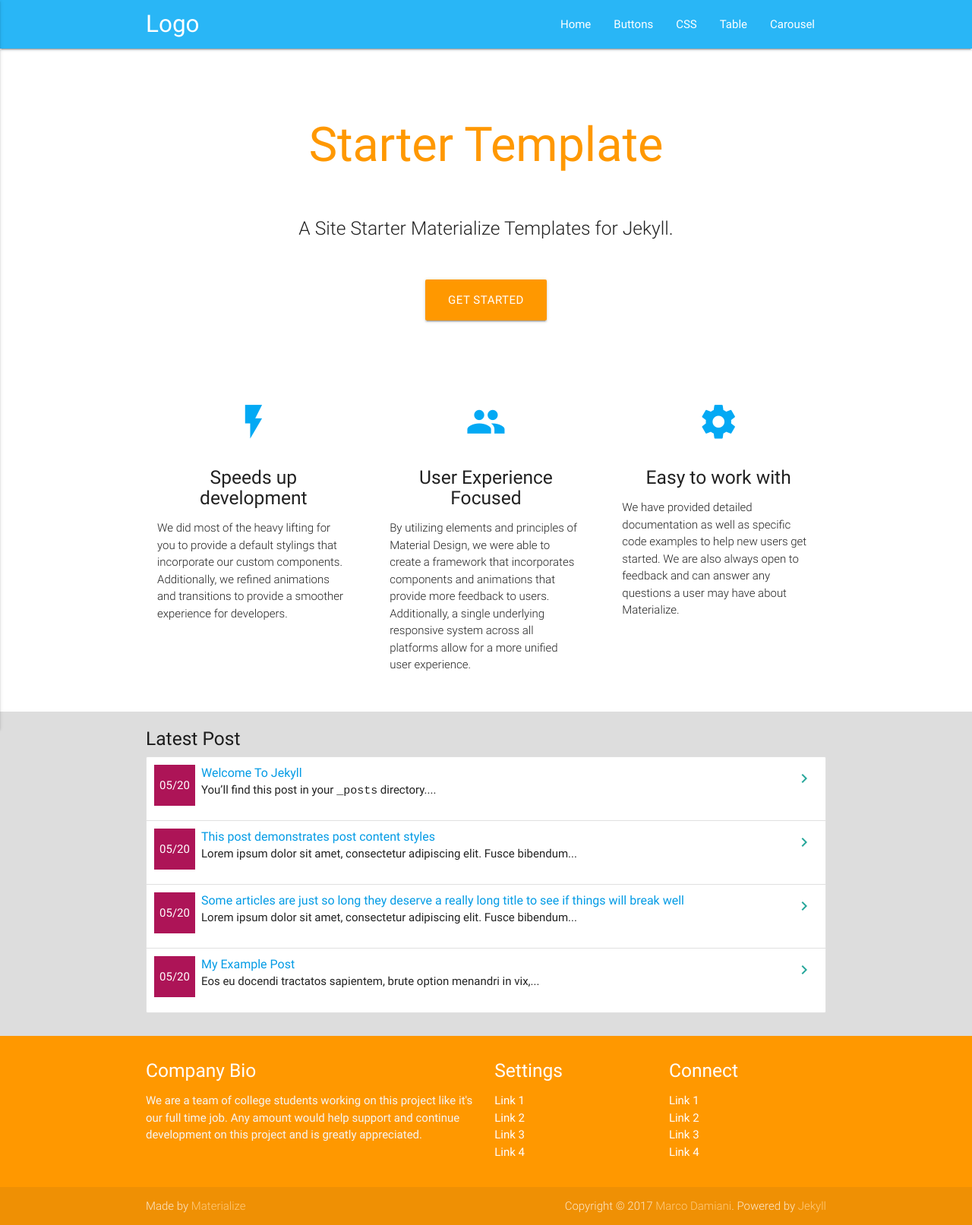
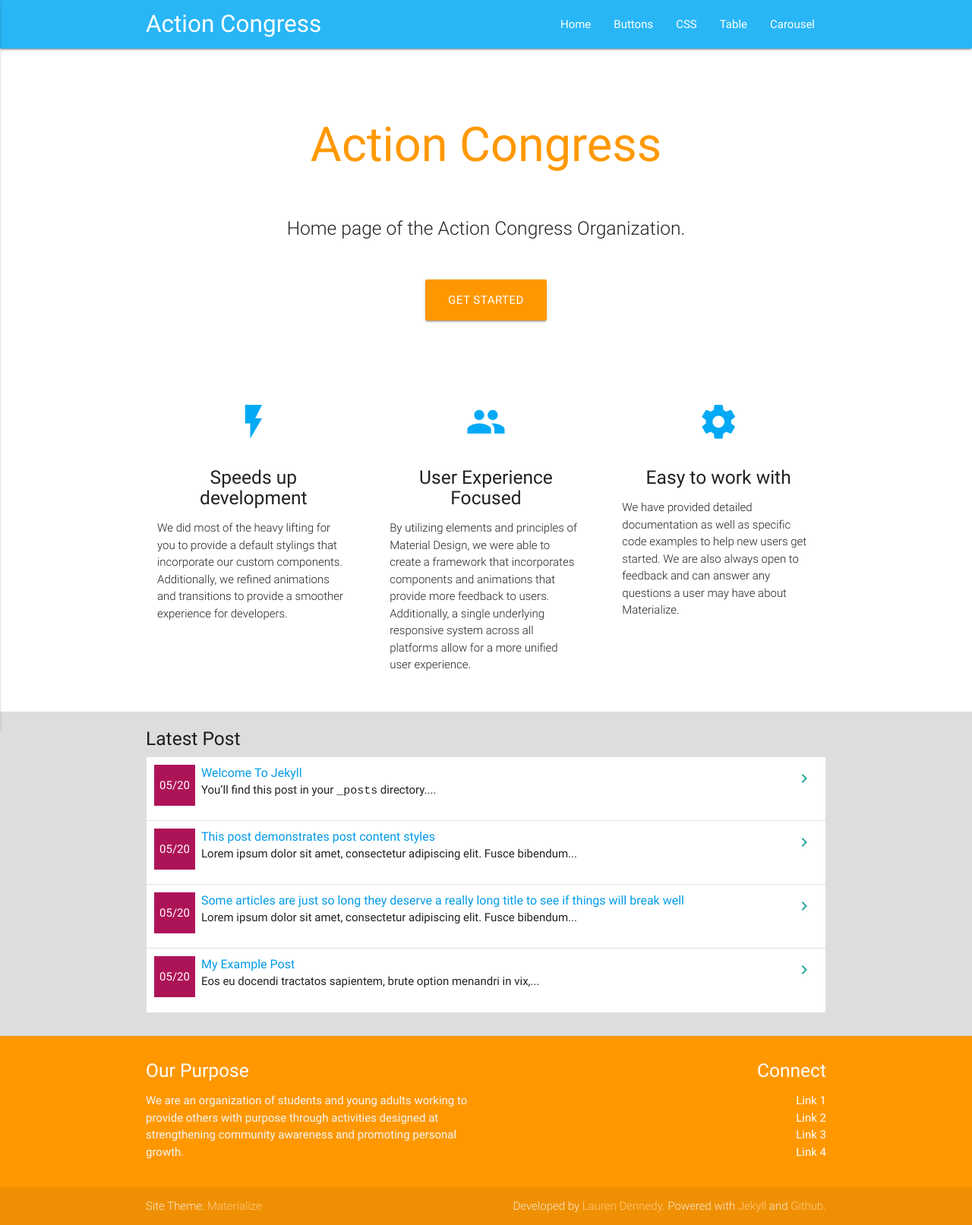
Before and after one commit to actioncongress/actioncongress.github.io, a Jekyll site: the page built from index.md, in a window 1280 px wide. Shown: the whole page at 76% size. Built offline with Jekyll 4.4.1, drawn with Linux system fonts in a browser that asks for light colours.

Commit message:
Changes to some content and look

```diff
--- a/_config.yml
+++ b/_config.yml
@@ -1,12 +1,10 @@
-title: Starter Template
-author: Panoramedia
-email: panoramedia@gmail.com
+title: Action Congress
+author: Lauren Dennedy
+email: lauren@actioncongress.org
 description: > # this means to ignore newlines until "baseurl:"
-  A Site Starter Materialize Templates for Jekyll
+  Home page of the Action Congress Organization.
 
-twitter_username: macrod68
-github_username:  macrod68
+github_username:  actioncongress
 
 sass:
     style: compressed
-remote_theme: Materialize
--- a/_includes/footer.html
+++ b/_includes/footer.html
@@ -2,19 +2,13 @@
     <div class="container">
       <div class="row">
         <div class="col l6 s12">
-          <h5 class="white-text">Company Bio</h5>
-          <p class="grey-text text-lighten-4">We are a team of college students working on this project like it's our full time job. Any amount would help support and continue development on this project and is greatly appreciated.</p>
+          <h5 class="white-text">Our Purpose</h5>
+          <p class="grey-text text-lighten-4">We are an organization of students and young adults working to provide others with purpose through activities designed at strengthening community awareness and promoting personal growth.</p>
         </div>
         <div class="col l3 s12">
-          <h5 class="white-text">Settings</h5>
-          <ul>
-            <li><a class="white-text" href="#!">Link 1</a></li>
-            <li><a class="white-text" href="#!">Link 2</a></li>
-            <li><a class="white-text" href="#!">Link 3</a></li>
-            <li><a class="white-text" href="#!">Link 4</a></li>
-          </ul>
         </div>
         <div class="col l3 s12">
+          <div align="right">
             <h5 class="white-text">Connect</h5>
             <ul>
               <li><a class="white-text" href="#!">Link 1</a></li>
@@ -25,12 +19,13 @@
           </div>
         </div>
       </div>
+    </div>
     <div class="footer-copyright">
         <div class="container">
             <div>
-                Made by <a target="_blank" class="orange-text text-lighten-3" href="http://materializecss.com">Materialize</a>
+                Site Theme: <a target="_blank" class="orange-text text-lighten-3" href="http://materializecss.com">Materialize</a>
                 <span style="text-align: right; float: right">
-                Copyright © 2017 <a href="http://www.panoramedia.it" class="orange-text text-lighten-3">Marco Damiani</a>. Powered by <a target="_blank" href="http://jekyllrb.com/" class="orange-text text-lighten-3">Jekyll</a>
+                Developed by <a href="https://github.com/ldennedy" class="orange-text text-lighten-3">Lauren Dennedy</a>. Powered with <a target="_blank" href="http://jekyllrb.com/" class="orange-text text-lighten-3">Jekyll</a> and <a target="_blank" href="https://pages.github.com/" class="orange-text text-lighten-3">Github</a>.
                 </span>
             </div>
         </div>
--- a/_includes/header.html
+++ b/_includes/header.html
@@ -1,5 +1,5 @@
 <nav class="light-blue lighten-1" role="navigation">
-    <div class="nav-wrapper container"><a id="logo-container" class="brand-logo" href="{{ "/" | relative_url }}">Logo</a>
+    <div class="nav-wrapper container"><a id="logo-container" class="brand-logo" href="{{ "/" | relative_url }}">Action Congress</a>
     {% assign default_paths = site.pages | map: "path" %}
     {% assign page_paths = site.header_pages | default: default_paths %}
 
--- a/_sass/main.scss
+++ b/_sass/main.scss
@@ -19,7 +19,7 @@ h1.page-title {
     font-weight: 500;
     font-size: 2.3em;
     text-align: center;
-    color: #29b6f6;
+    color: #26a69a;
 }
 .col.grid-example {
     border: 1px solid #eee;
@@ -54,7 +54,7 @@ h1.page-title {
     text-align: center;
 }
 .post-header h1.post-title {
-    color: #29b6f6;
+    color: #26a69a;
     font-size: 2.8em;
     font-weight: 800;
 }
--- a/index.md
+++ b/index.md
@@ -2,4 +2,4 @@
 layout: home
 ---
 
-A Site Starter Materialize Templates for Jekyll.
+Home page of the Action Congress Organization.
```
Lines whose indentation alone changed are shown as unchanged.
